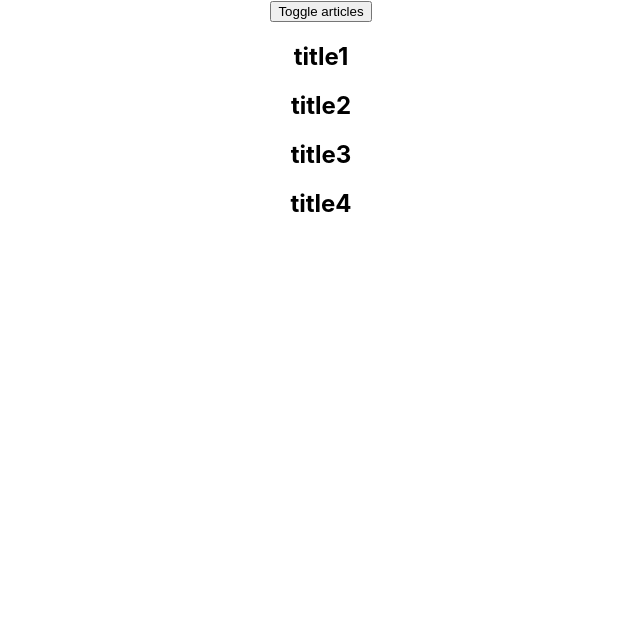
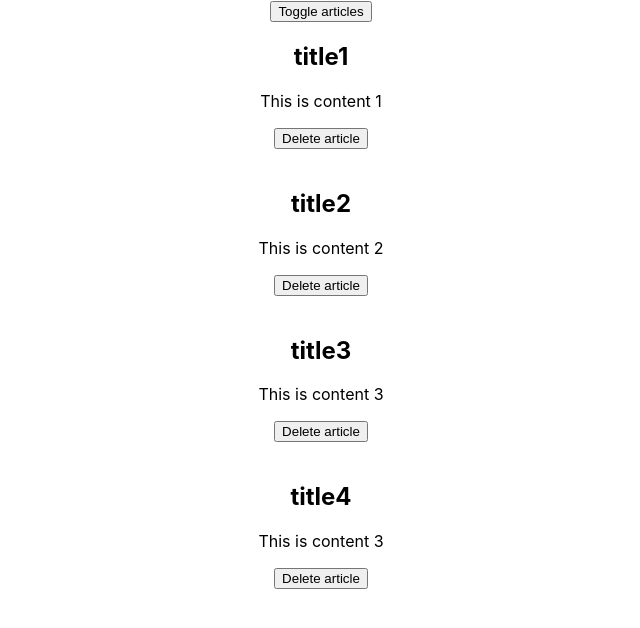
Before and after one commit to Ola214/my-app, a React (Create React App) app: page / in a window 1280 px wide. Both pictures are taken after a click on the button "Toggle articles". Shown: the top 628 px of the page, without its empty margins (319-959 px from the left). Built offline with nearby package versions, Linux system fonts and the light colour scheme.

Commit message:
lists and state edit

```diff
--- a/src/App.js
+++ b/src/App.js
@@ -19,13 +19,17 @@ class App extends Component {
     this.setState({showArticles: !doesShow});
   }
 
-
+  deleteArticleHandler = (articleIndex) => {
+    const articles = this.state.articles;
+    articles.splice(articleIndex,1); //jeden element usuwasz
+    this.setState({articles: articles});
+  }
 
   render() {
     let articles = null;
     if(this.state.showArticles){
-      articles = this.state.articles.map(article=>{
-        return(<Article title={article.title} contenr={article.content}/>);
+      articles = this.state.articles.map((article, index) =>{
+        return(<Article title={article.title} content={article.content} deleteClick={() => this.deleteArticleHandler(index)}/>);
       });
     }
     //kod jsx
--- a/src/Article/Article.js
+++ b/src/Article/Article.js
@@ -5,6 +5,9 @@ const article = props => {
         <div>
             <h2>{props.title}</h2>
             <p>{props.content}</p>
+            <button onClick={props.deleteClick}>Delete article</button>
+            <br />
+            <br />
         </div>
     );
 }
```
